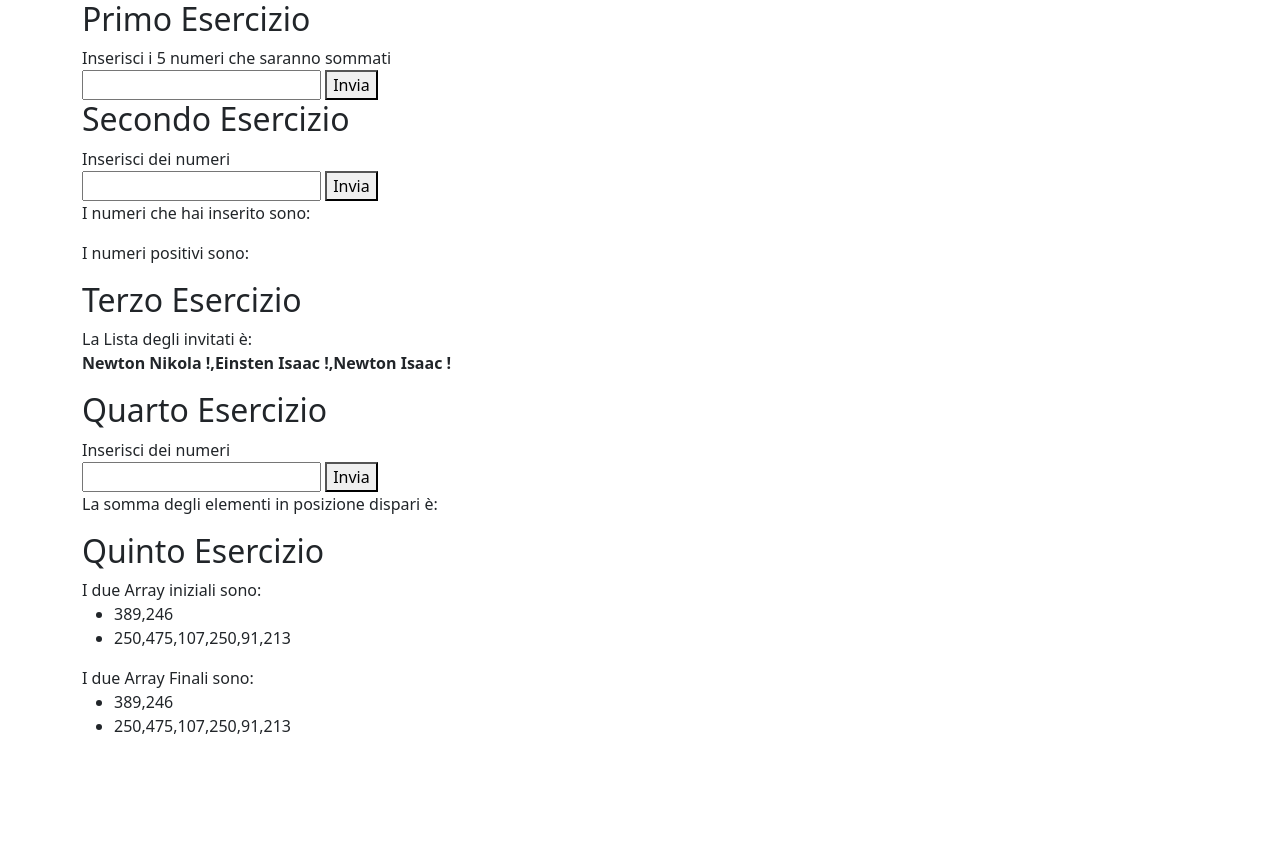
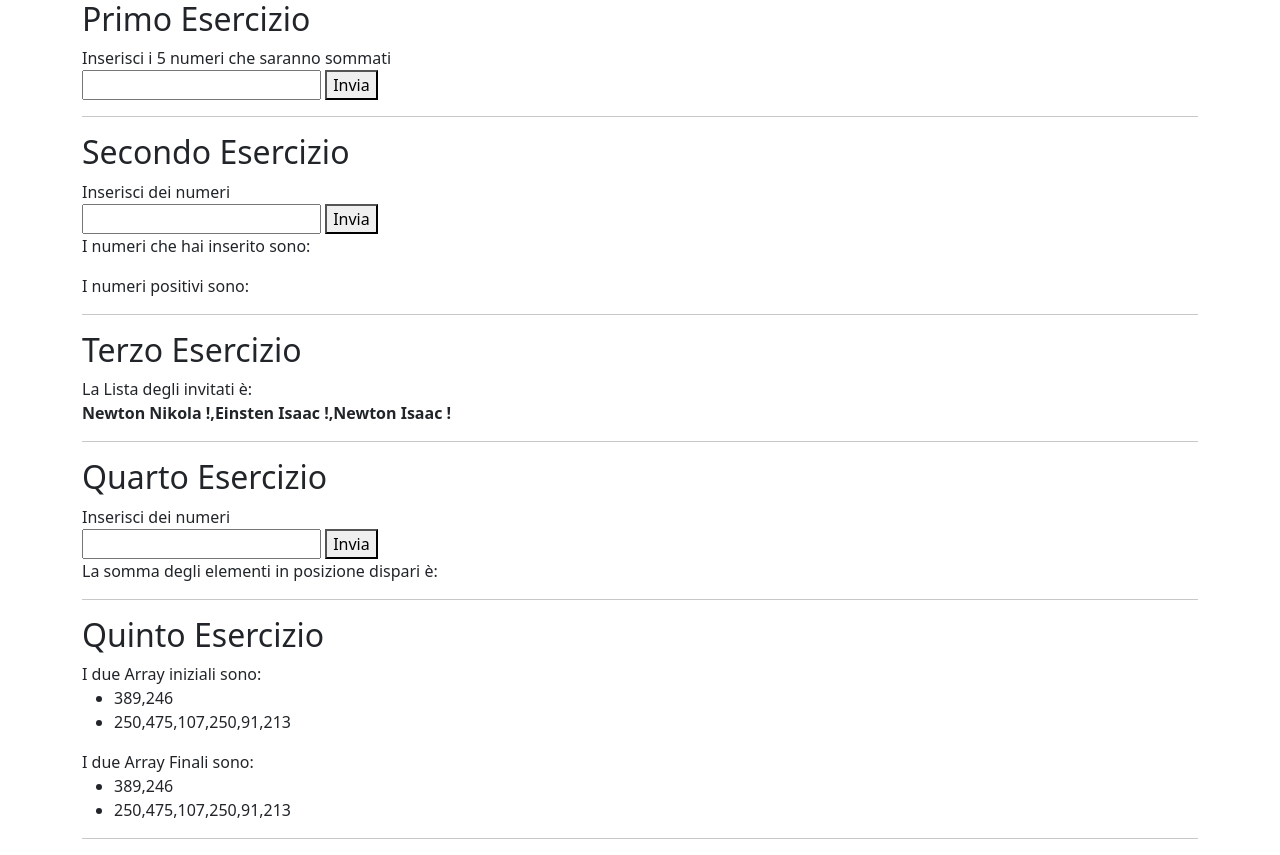
Before and after one commit to marcotrunc/js-jsnacks-blocco-2, a plain HTML site: page index.html in a window 1280 px wide. Before the commit the page ends 800 px from the top, so only its background shows below. Drawn offline with nearby package versions, Linux system fonts and the light colour scheme.

Commit message:
added review ex-2

```diff
--- a/index.html
+++ b/index.html
@@ -17,6 +17,7 @@
             <p id="sum-container" class="d-none">
                 La somma è: <span id="sum"></span>
             </p>
+            <hr>
         </section>
 
         <section id="ex-2">
@@ -26,6 +27,7 @@
             <button id="number-button-2">Invia</button>
             <p>I numeri che hai inserito sono: <span id="all-number"></span></p>
             <p>I numeri positivi sono:<span id="positive"></span></p>
+            <hr>
         </section>
 
         <section id="ex-3">
@@ -34,6 +36,7 @@
                 La Lista degli invitati è: <br>
                 <span id="fake-list"></span>
             </p>
+            <hr>
         </section>
 
         <section id="ex-4">
@@ -45,12 +48,14 @@
                 La somma degli elementi in posizione dispari è:
                 <span id="list-shots-element"></span>
             </p>
+            <hr>
         </section>
 
         <section id="ex-5">
             <h2>Quinto Esercizio</h2>
             <p id="start-array"></p>
             <p id="final-array"></p>
+            <hr>
         </section>
     </div>
     <script src="js/script.js"></script>
--- a/js/script.js
+++ b/js/script.js
@@ -188,8 +188,8 @@ for(let o = 0; o < n; o++){
     let randomNumber2 = Math.floor(Math.random()*500 + 1);
     secondArray.push(randomNumber2);
 }
-// Recuper elemento in pagina
-const startArray =document.getElementById('start-array');
+// Recupero elemento in pagina
+const startArray = document.getElementById('start-array');
 startArray.innerHTML = `<span> I due Array iniziali sono: </span> <br />
 <ul>
     <li>${firstArray}</li>
@@ -197,13 +197,13 @@ startArray.innerHTML = `<span> I due Array iniziali sono: </span> <br />
 </ul>`;
 
 // while(m !== n){
-//       let randomNumber3 = Math.floor(Math.random() * 3) + 1;
-//       if(firstArray.length > secondArray.length) {
-//           secondArray.push(randomNumber3);
-//       }else{
-//           firstArray.push(randomNumber3);
+//     let randomNumber3 = Math.floor(Math.random() * 3) + 1;
+//     if(firstArray.length > secondArray.length) {
+//             secondArray.push(randomNumber3);
+//         }else{
+//             firstArray.push(randomNumber3);
+//         }
 //       }
-//     }
 
  const finalArray = document.getElementById('final-array');
  finalArray.innerHTML = `<span> I due Array Finali sono: </span> <br />
```
